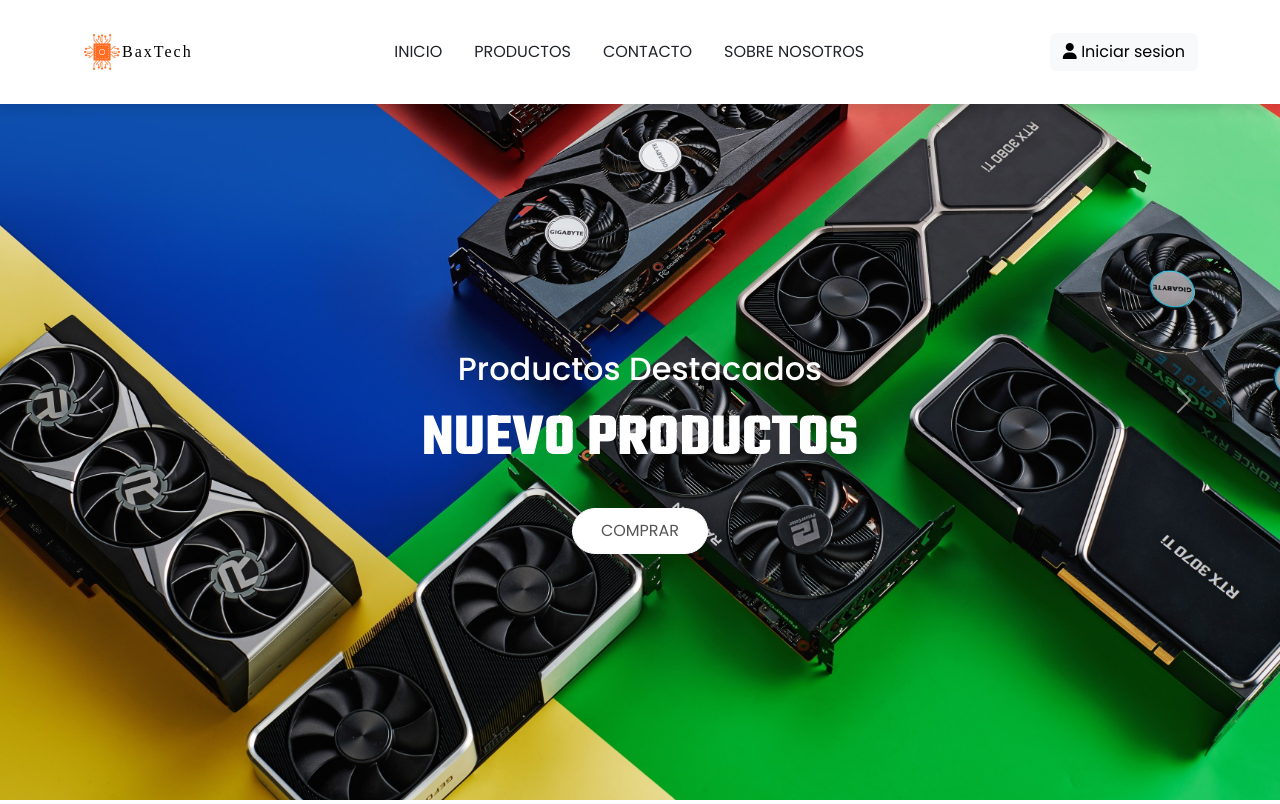
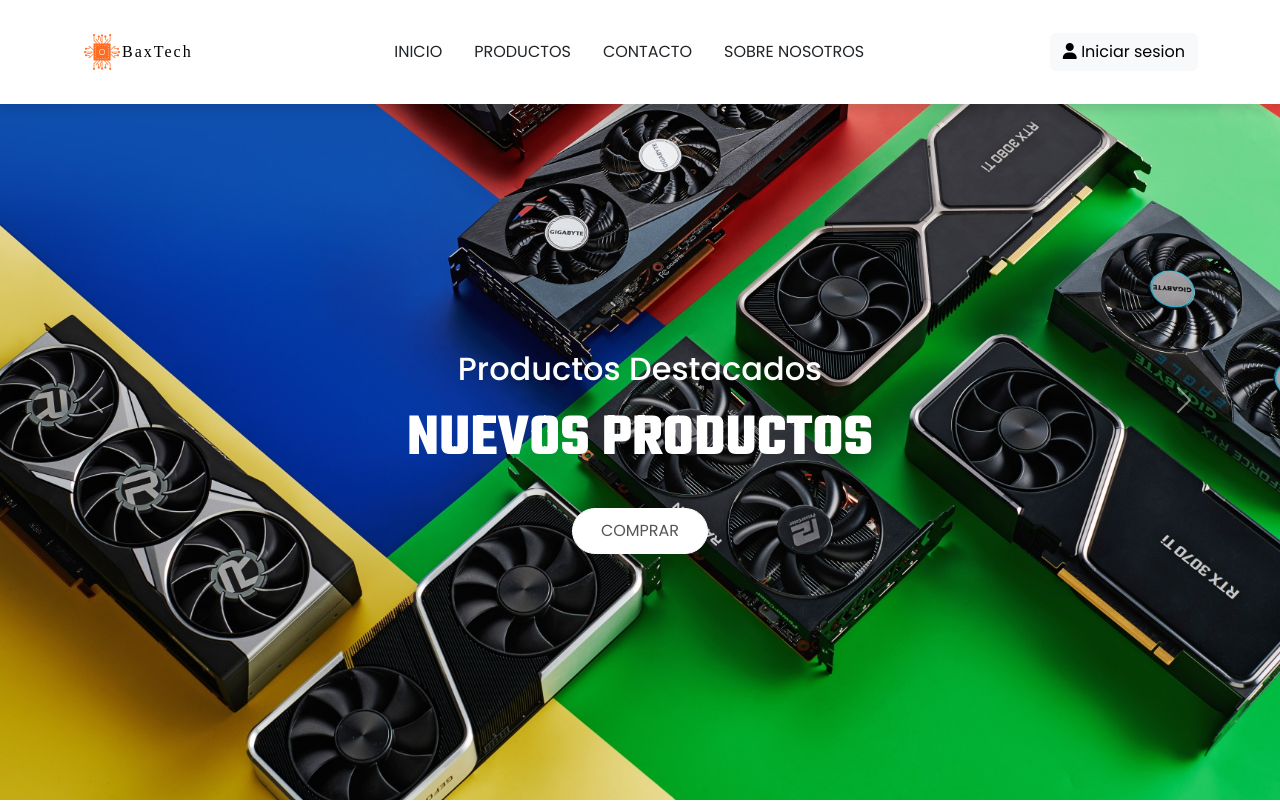
Before and after one commit to JordiPrieto/23654_Grupo-11, a Django app: page / in a window 1280 px wide. Shown: the top 804 px of the page. Run offline with Django 4.2, Linux system fonts and the light colour scheme; some libraries are stand-ins or nearby versions; some web fonts are replaced.

Commit message:
Corrijo typo

```diff
--- a/templates/Core/index.html
+++ b/templates/Core/index.html
@@ -6,7 +6,7 @@
         <div class="container h-100 d-flex align-items-center carousel-inner">
             <div class="text-center carousel-item active">
                 <h2 class="text-capitalize text-white">Productos destacados</h2>
-                <h1 class="text-uppercase py-2 fw-bold text-white">Nuevo Productos</h1>
+                <h1 class="text-uppercase py-2 fw-bold text-white">Nuevos Productos</h1>
                 <a href="#" class="btn mt-3 text-uppercase">Comprar</a>
             </div>
             <div class="text-center carousel-item">
```
